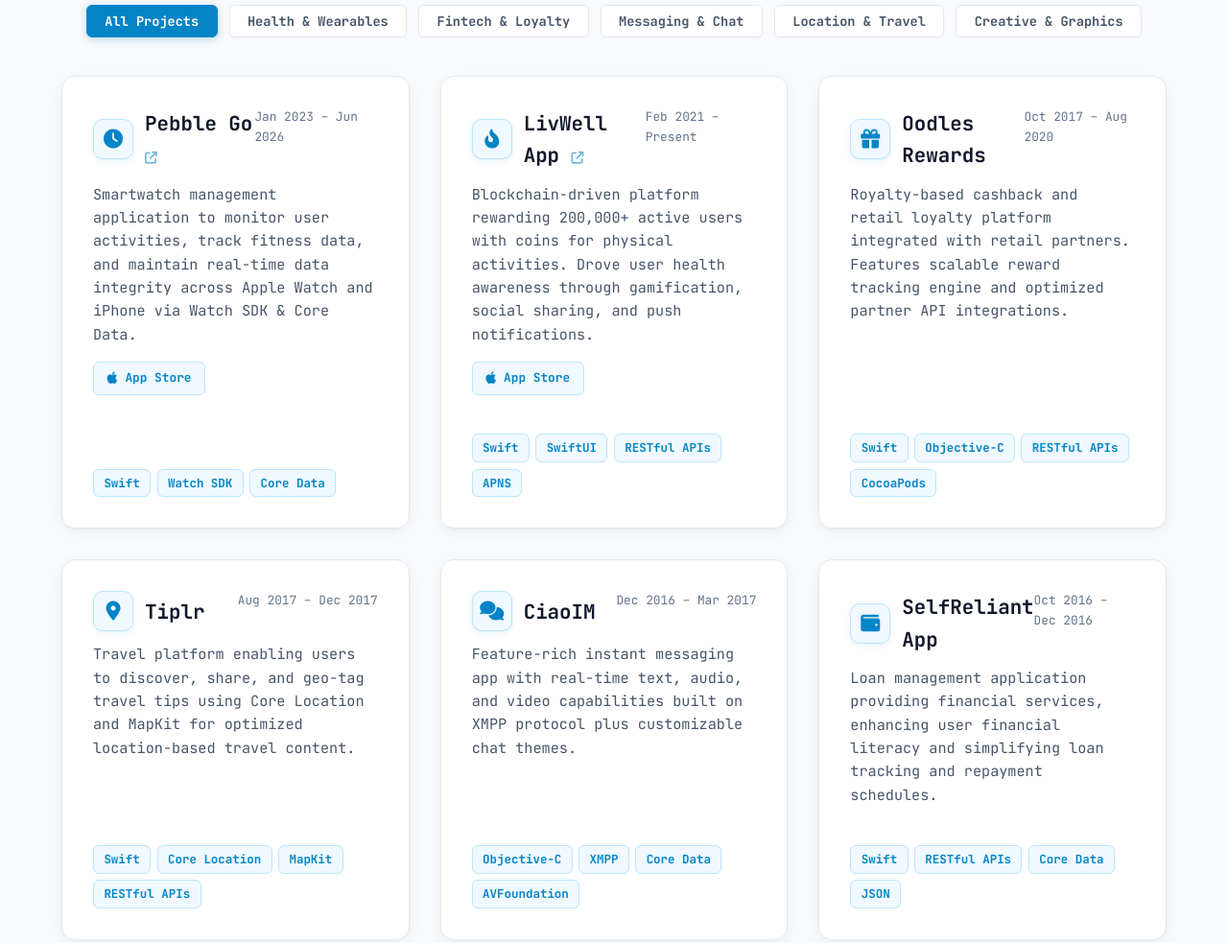
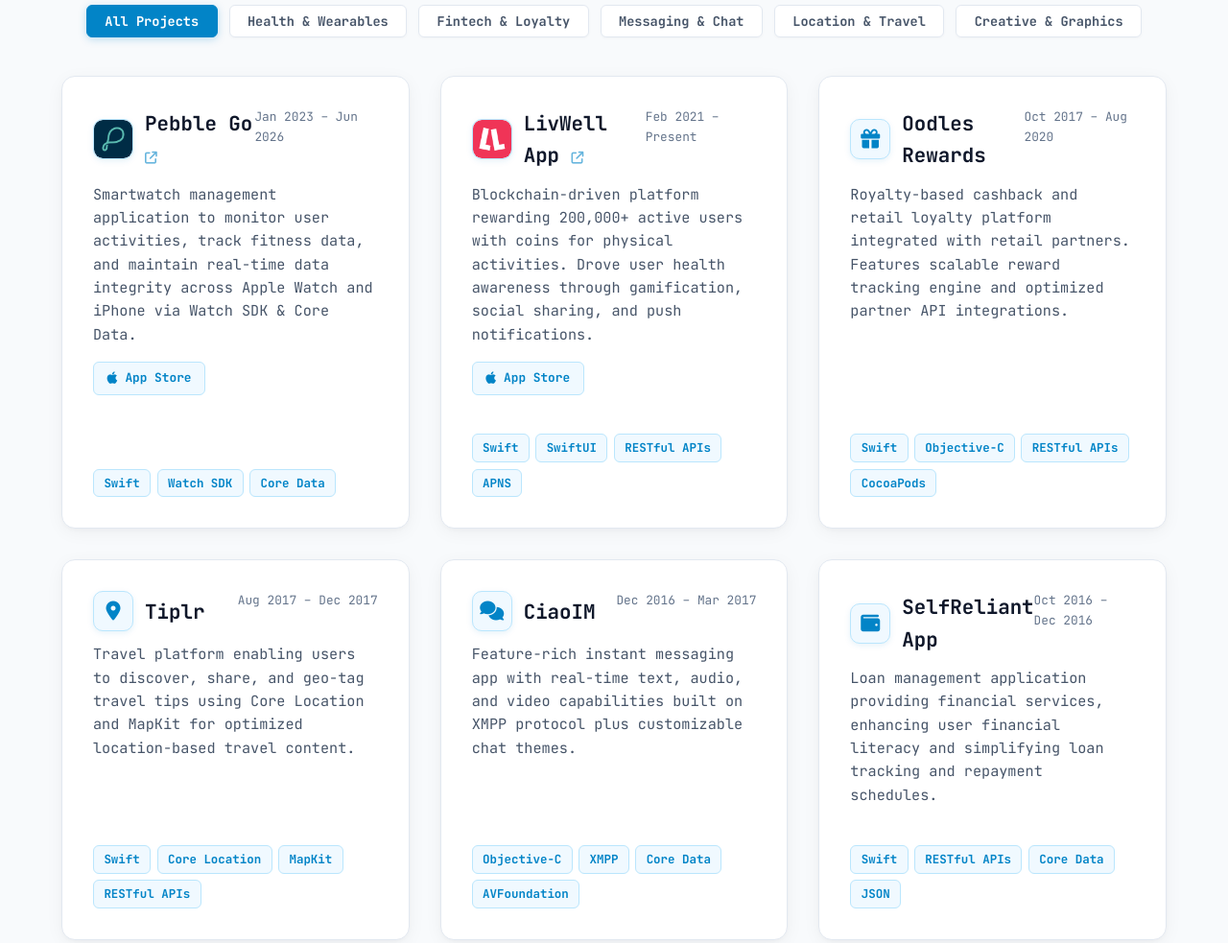
Before and after one commit to avinashamanjha251/avinashamanjha, a plain HTML site: page index.html in a window 1280 px wide. Shown: the part 4160-5143 px from the top of the page at 96% size. Drawn offline with Linux system fonts and the light colour scheme.

Commit message:
Add official high-res App Store icon images for Pebble Go & LivWell App

```diff
--- a/index.html
+++ b/index.html
@@ -365,7 +365,7 @@
             <div class="project-header">
               <div class="project-title-wrapper">
                 <div class="app-icon-square">
-                  <i class="fa-solid fa-clock"></i>
+                  <img src="images/pebble-go.jpg" alt="Pebble Go" class="app-icon-img">
                 </div>
                 <h3 class="project-title">
                   Pebble Go <i class="fa-solid fa-arrow-up-right-from-square title-link-icon"></i>
@@ -393,7 +393,7 @@
             <div class="project-header">
               <div class="project-title-wrapper">
                 <div class="app-icon-square">
-                  <i class="fa-solid fa-fire-flame-curved"></i>
+                  <img src="images/livwell.jpg" alt="LivWell App" class="app-icon-img">
                 </div>
                 <h3 class="project-title">
                   LivWell App <i class="fa-solid fa-arrow-up-right-from-square title-link-icon"></i>
--- a/style.css
+++ b/style.css
@@ -773,6 +773,15 @@
   font-size: 1.25rem;
   box-shadow: 0 2px 6px rgba(2, 132, 199, 0.1);
   transition: var(--transition-fast);
+  overflow: hidden;
+}
+
+.app-icon-img {
+  width: 100%;
+  height: 100%;
+  object-fit: cover;
+  border-radius: 9px;
+  display: block;
 }
 
 .project-card:hover .app-icon-square {
```
Also changed, not shown: images/livwell.jpg (added), images/pebble-go.jpg (added).
